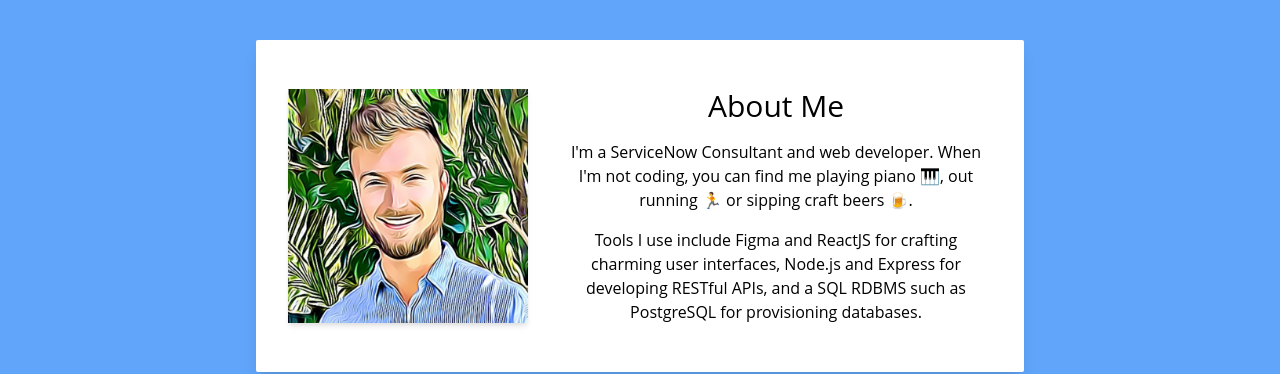
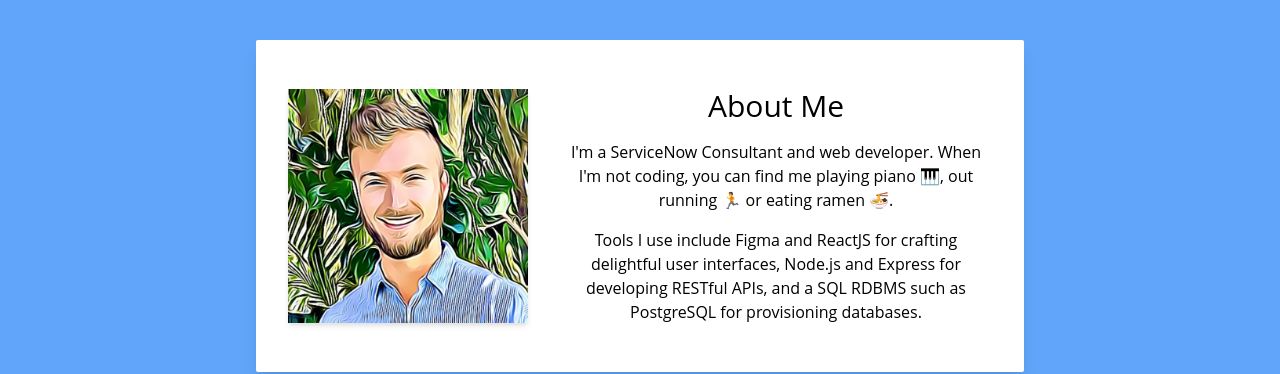
Before and after one commit to hamish-stobo/gatsby-portfolio-site, a Gatsby site: page / in a window 1280 px wide. Shown: the part 840-1214 px from the top of the page. Built offline with nearby package versions, Linux system fonts and the light colour scheme; Gatsby itself is replaced by a stand-in of ours; animation ran at ten frames a second.

Commit message:
minor content update

```diff
--- a/src/components/About/index.js
+++ b/src/components/About/index.js
@@ -13,8 +13,8 @@ const About = () => {
                     <Fade right duration={800} delay={250} distance="30px">
                         <div className="flex flex-col justify-around items-center sm:ml-4">
                             <h2 className="text-3xl pt-4 sm:pt-0">About Me</h2>
-                            <p className="text-sm md:text-base pt-4">I'm a ServiceNow Consultant and web developer. When I'm not coding, you can find me playing piano &#x1f3b9;, out running &#x1F3C3; or sipping craft beers &#x1F37A;.</p>
-                            <p className="text-sm md:text-base pt-4">Tools I use include Figma and ReactJS for crafting charming user interfaces, Node.js and Express for developing RESTful APIs, and a SQL RDBMS such as PostgreSQL for provisioning databases.</p>
+                            <p className="text-sm md:text-base pt-4">I'm a ServiceNow Consultant and web developer. When I'm not coding, you can find me playing <span className="whitespace-nowrap">piano &#x1f3b9;,</span> out <span className="whitespace-nowrap">running &#x1F3C3;</span> or eating <span className="whitespace-nowrap">ramen 🍜.</span></p>
+                            <p className="text-sm md:text-base pt-4">Tools I use include Figma and ReactJS for crafting delightful user interfaces, Node.js and Express for developing RESTful APIs, and a SQL RDBMS such as PostgreSQL for provisioning databases.</p>
                         </div>
                     </Fade>
                 </div>
```
